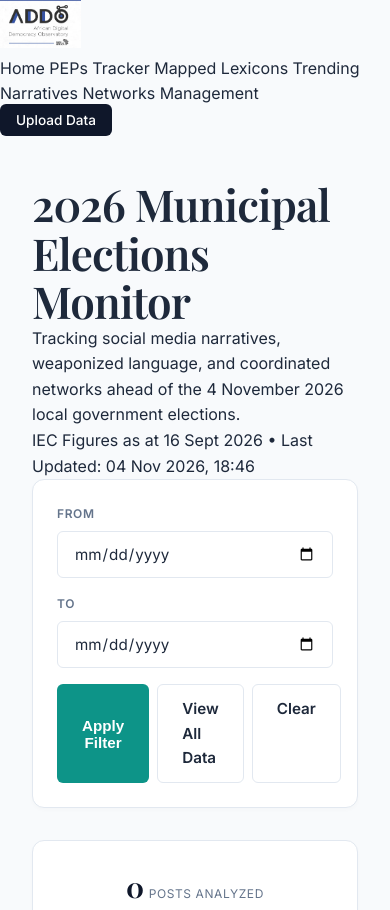
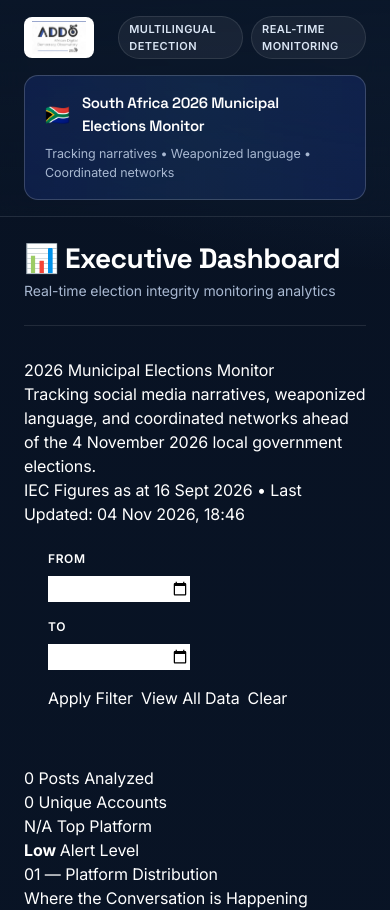
Before and after one commit to hanna-tes/South-Africa-election-monitor, a Django app: page / in a window 390 px wide. Shown: the top 910 px of the page. Run offline with Django 4.2, Linux system fonts and the light colour scheme; data that the repository does not hold is empty; some libraries are stand-ins or nearby versions.

Commit message:
Update base.html

```diff
--- a/dashboard/templates/dashboard/base.html
+++ b/dashboard/templates/dashboard/base.html
@@ -4,72 +4,188 @@
 <head>
     <meta charset="UTF-8">
     <meta name="viewport" content="width=device-width, initial-scale=1.0">
-    <title>{% block title %}ADDO - SA Municipal Elections Monitor{% endblock %}</title>
+    <title>{% block title %}South Africa Election Monitor{% endblock %}</title>
 
-    <!-- NEW EDITORIAL CSS -->
-    <link rel="stylesheet" href="{% static 'css/sa-election-theme.css' %}">
+    <script src="https://cdn.tailwindcss.com"></script>
 
-    <!-- Pinned Plotly.js for Charts -->
-    <script src="https://cdn.plot.ly/plotly-2.27.0.min.js"></script>
+    <link rel="preconnect" href="https://fonts.googleapis.com">
+    <link rel="preconnect" href="https://fonts.gstatic.com" crossorigin>
+    <link href="https://fonts.googleapis.com/css2?family=Inter:wght@300;400;500;600;700;800&family=Space+Grotesk:wght@500;600;700&display=swap" rel="stylesheet">
+
+    <link href="https://cdnjs.cloudflare.com/ajax/libs/font-awesome/6.4.0/css/all.min.css" rel="stylesheet">
 
     <style>
-        /* Minor overrides for Django messages */
-        .sa-messages { max-width: 1200px; margin: 1rem auto; padding: 0 2rem; }
-        .sa-alert { padding: 1rem; border-radius: 6px; margin-bottom: 1rem; font-size: 0.9rem; border-left: 4px solid; }
-        .sa-alert-success { background: rgba(46, 125, 91, 0.1); color: var(--risk-calm); border-left-color: var(--risk-calm); }
-        .sa-alert-error { background: rgba(179, 38, 30, 0.1); color: var(--risk-critical); border-left-color: var(--risk-critical); }
-        .sa-alert-warning { background: rgba(199, 154, 30, 0.1); color: var(--risk-watch); border-left-color: var(--risk-watch); }
+        :root{
+            --bg:#0a1628;
+            --panel:#0d1f3c;
+            --panel-2:#11264a;
+            --line:rgba(255,255,255,.10);
+            --line-strong:rgba(255,255,255,.18);
+            --text:#ffffff;
+            --muted:#a8b8d1;
+            --accent:#3b82f6;
+            --accent-2:#60a5fa;
+        }
+        html,body{background:var(--bg);}
+        body{
+            font-family:'Inter',system-ui,-apple-system,sans-serif;
+            color:var(--text);
+            background:
+                radial-gradient(1200px 600px at -10% -20%, rgba(59,130,246,.18), transparent 60%),
+                radial-gradient(1000px 500px at 110% 0%, rgba(96,165,250,.12), transparent 55%),
+                linear-gradient(180deg,#081223 0%, #0a1628 100%);
+            min-height:100vh;
+            letter-spacing:-0.005em;
+        }
+        .font-display{font-family:'Space Grotesk', Inter, sans-serif; letter-spacing:-0.02em;}
+        .panel{
+            background:linear-gradient(180deg, rgba(255,255,255,.04), rgba(255,255,255,.015));
+            border:1px solid var(--line);
+            border-radius:16px;
+            backdrop-filter: blur(8px);
+        }
+        .panel-strong{
+            background:linear-gradient(180deg, rgba(255,255,255,.06), rgba(255,255,255,.02));
+            border:1px solid var(--line-strong);
+            border-radius:16px;
+        }
+        .hairline{border-color:var(--line);}
+        .muted{color:var(--muted);}
+        .chip{
+            display:inline-flex;align-items:center;gap:6px;
+            padding:4px 10px;border-radius:999px;
+            font-size:11px;font-weight:600;letter-spacing:.04em;text-transform:uppercase;
+            background:rgba(255,255,255,.06); color:#dbe6f5; border:1px solid var(--line);
+        }
+        .nav-item{
+            display:flex;align-items:center;gap:10px;
+            padding:10px 12px;border-radius:10px;
+            font-size:13.5px;color:#cbd9ee;
+            border:1px solid transparent;
+            transition:all .15s ease;
+        }
+        .nav-item:hover{background:rgba(255,255,255,.06);color:#fff;border-color:var(--line);}
+        .nav-item.active{background:rgba(59,130,246,.15);color:#fff;border-color:rgba(59,130,246,.4);}
+        .nav-item .dot{width:5px;height:5px;border-radius:999px;background:#475569;}
+        .nav-item:hover .dot,.nav-item.active .dot{background:var(--accent-2);}
+        .nav-section-label{
+            font-size:10.5px;font-weight:700;letter-spacing:.14em;text-transform:uppercase;
+            color:#7a8aa8; padding:0 12px; margin:18px 0 6px;
+        }
+        .sidebar-shell{
+            background:linear-gradient(180deg,#0a1628 0%, #081120 100%);
+            border-right:1px solid var(--line);
+        }
+        .topbar{
+            background:linear-gradient(180deg, rgba(10,22,40,.9), rgba(10,22,40,.6));
+            border-bottom:1px solid var(--line);
+            backdrop-filter: blur(12px);
+        }
+        .ribbon{
+            background:linear-gradient(90deg, rgba(30,64,175,.25), rgba(59,130,246,.15) 50%, rgba(30,64,175,.25));
+            border:1px solid var(--line-strong);
+            border-radius:14px;
+        }
+        ::-webkit-scrollbar{width:8px;height:8px;}
+        ::-webkit-scrollbar-thumb{background:rgba(255,255,255,.14);border-radius:8px;}
     </style>
 
     {% block extra_head %}{% endblock %}
 </head>
-<body>
+<body class="antialiased">
 
-    <!-- MASTHEAD -->
-    <header class="masthead">
-        <div class="masthead-logo">
-            <!-- ADDO LOGO - Using your actual logo file -->
-            <img src="{% static 'images/ADDO_design.png' %}" alt="ADDO - African Digital Democracy Observatory" style="height: 48px; width: auto;">
+<div class="flex min-h-screen">
+    <!-- Sidebar -->
+    <aside class="sidebar-shell hidden lg:flex flex-col w-[270px] shrink-0">
+
+        <div class="px-4 pt-5 pb-4 border-b hairline flex flex-col items-center">
+            <div class="w-full bg-white rounded-xl p-3 shadow-md flex items-center justify-center overflow-hidden">
+                <img src="{% static 'images/ADDO_design.png' %}"
+                     alt="ADDO Logo Asset"
+                     class="w-full h-auto object-contain max-h-[110px]">
+            </div>
+            <div class="text-[9px] uppercase tracking-[0.15em] font-bold text-slate-400 text-center mt-3 font-display">
+                AFRICAN DIGITAL DEMOCRACY OBSERVATORY
+            </div>
         </div>
 
-        <nav class="masthead-nav">
-            <a href="{% url 'home' %}" class="{% if active_tab == 'home' %}active{% endif %}">Home</a>
-            <a href="{% url 'peps' %}" class="{% if active_tab == 'peps' %}active{% endif %}">PEPs Tracker</a>
-            <a href="{% url 'lexicons' %}" class="{% if active_tab == 'lexicons' %}active{% endif %}">Mapped Lexicons</a>
-            <a href="{% url 'narratives' %}" class="{% if active_tab == 'narratives' %}active{% endif %}">Trending Narratives</a>
-            <a href="{% url 'networks' %}" class="{% if active_tab == 'networks' %}active{% endif %}">Networks</a>
-            <a href="{% url 'lexicon_management' %}" class="{% if active_tab == 'lexicon_management' %}active{% endif %}">Management</a>
+        <nav class="flex-1 overflow-y-auto px-3 py-4">
+            <a href="{% url 'home' %}" class="nav-item {% if active_tab == 'home' %}active{% endif %}"><span class="dot"></span> Home</a>
+            <a href="{% url 'peps' %}" class="nav-item {% if active_tab == 'peps' %}active{% endif %}"><span class="dot"></span> Candidates Tracker</a>
+            <a href="{% url 'lexicons' %}" class="nav-item {% if active_tab == 'lexicons' %}active{% endif %}"><span class="dot"></span> Mapped Lexicons</a>
+            <a href="{% url 'narratives' %}" class="nav-item {% if active_tab == 'narratives' %}active{% endif %}"><span class="dot"></span> Trending Narratives</a>
+            <a href="{% url 'networks' %}" class="nav-item {% if active_tab == 'networks' %}active{% endif %}"><span class="dot"></span> Networks &amp; TTPs</a>
+            <a href="{% url 'lexicon_management' %}" class="nav-item {% if active_tab == 'lexicon_management' %}active{% endif %}"><span class="dot"></span> Lexicon Management</a>
+            <a href="{% url 'reports_landing' %}" class="nav-item {% if active_tab == 'reports' %}active{% endif %}"><span class="dot"></span> Reports</a>
+
+            <div class="nav-section-label">Data Management</div>
+            <a href="{% url 'upload_data' %}" class="nav-item {% if active_tab == 'upload' %}active{% endif %}"><span class="dot"></span> Upload Data</a>
         </nav>
 
-        <div class="masthead-actions">
-            <a href="{% url 'upload_data' %}" class="btn-upload">Upload Data</a>
+        <div class="px-5 py-4 border-t hairline bg-slate-950/20">
+            <div class="text-[10.5px] muted tracking-wide text-center font-medium">
+                South Africa 2026 Municipal Elections
+            </div>
         </div>
-    </header>
+    </aside>
 
-    <!-- DJANGO MESSAGES -->
-    {% if messages %}
-    <div class="sa-messages">
-        {% for message in messages %}
-        <div class="sa-alert sa-alert-{{ message.tags }}">{{ message }}</div>
-        {% endfor %}
-    </div>
-    {% endif %}
+    <main class="flex-1 min-w-0">
 
-    <!-- MAIN CONTENT -->
-    <main class="container">
-        {% block content %}
-        {% endblock %}
+        <!-- Topbar -->
+        <header class="topbar sticky top-0 z-30">
+            <div class="max-w-[1400px] mx-auto px-6 lg:px-10 py-4 flex items-center gap-4">
+
+                <div class="flex lg:hidden items-center mr-2">
+                    <div class="bg-white px-2 py-1 rounded-lg max-w-[100px] flex items-center shadow-sm">
+                        <img src="{% static 'images/ADDO_design.png' %}"
+                             alt="ADDO"
+                             class="w-full h-auto object-contain">
+                    </div>
+                </div>
+
+                <div class="hidden md:flex items-center gap-2">
+                    <span class="chip">🇿🇦 South Africa</span>
+                </div>
+                <div class="ml-auto flex items-center gap-2">
+                    <span class="chip">Multilingual Detection</span>
+                    <span class="chip">Real-time Monitoring</span>
+                </div>
+            </div>
+
+            <div class="max-w-[1400px] mx-auto px-6 lg:px-10 pb-4">
+                <div class="ribbon px-5 py-4 flex flex-wrap items-center justify-between gap-x-6 gap-y-2">
+                    <div class="flex items-center gap-3">
+                        <span class="text-xl leading-none">🇿🇦</span>
+                        <span class="font-display text-[15px] font-semibold text-white">South Africa 2026 Municipal Elections Monitor</span>
+                    </div>
+                    <div class="text-[12.5px] muted">
+                        Tracking narratives • Weaponized language • Coordinated networks
+                    </div>
+                </div>
+            </div>
+        </header>
+
+        <!-- Page Title Section -->
+        <section class="max-w-[1400px] mx-auto px-6 lg:px-10 pt-6">
+            <div class="flex flex-wrap items-end justify-between gap-4 pb-6 border-b hairline">
+                <div>
+                    <h1 class="font-display text-[28px] md:text-[32px] font-bold leading-tight text-white">
+                        {% block page_title %}📊 Executive Dashboard{% endblock %}
+                    </h1>
+                    <p class="muted text-[14px] mt-1">
+                        {% block page_subtitle %}Real-time election integrity monitoring analytics{% endblock %}
+                    </p>
+                </div>
+            </div>
+        </section>
+
+        <!-- Main Content -->
+        <section class="max-w-[1400px] mx-auto px-6 lg:px-10 py-8">
+            {% block content %}{% endblock %}
+        </section>
+
     </main>
-
-    <!-- FOOTER (Matching Ethiopia style, adapted to new theme, no hardcoded dates) -->
-    <footer style="border-top: 1px solid var(--border-hairline); padding: 2rem 0; margin-top: 4rem; text-align: center;">
-        <div style="font-size: 0.8rem; color: var(--text-muted); letter-spacing: 0.1em; text-transform: uppercase; font-weight: 600;">
-            African Digital Democracy Observatory
-        </div>
-        <div style="font-size: 0.75rem; color: var(--text-muted); margin-top: 0.5rem;">
-            Data Provenance: TikTok, OpenMeasure, Brandwatch, Civicsignal
-        </div>
-    </footer>
+</div>
 
 {% block extra_js %}{% endblock %}
 </body>
```
